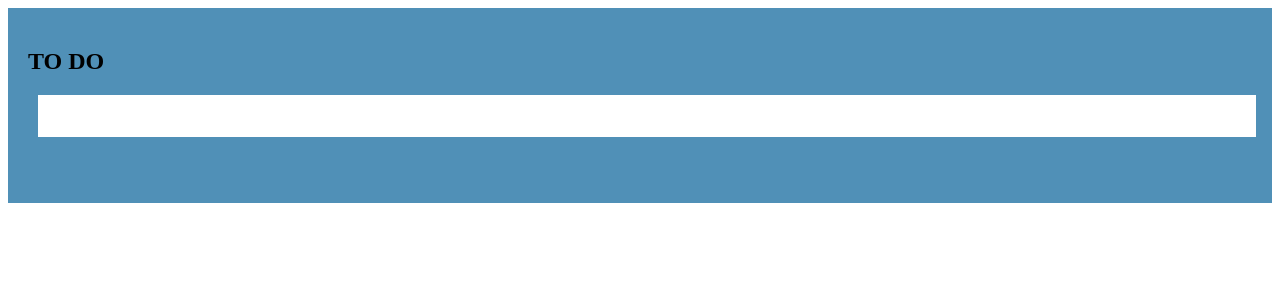
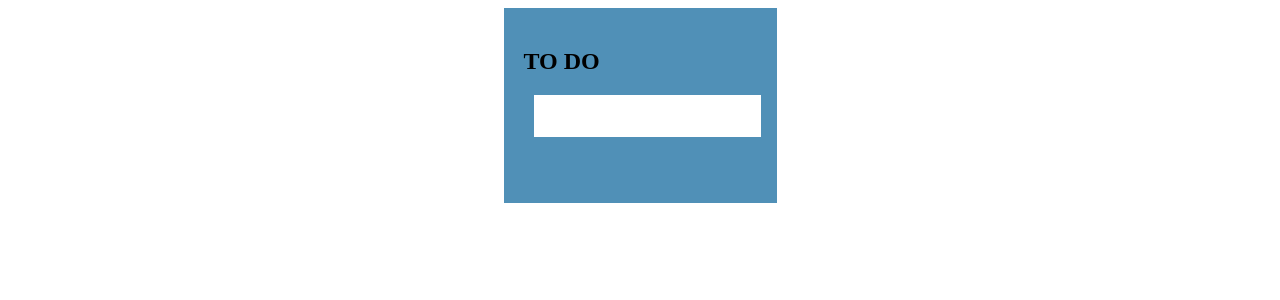
Before and after one commit to xolin/prova-todo, a Nuxt app: page / in a window 1280 px wide. Shown: the top 300 px of the page. Built offline with nearby package versions, Linux system fonts and the light colour scheme; what vue-lodash would draw is missing.

Commit message:
Add layout

```diff
--- /dev/null
+++ b/layouts/default.vue
@@ -0,0 +1,11 @@
+<template>
+  <div class="container-layout">
+    <Nuxt />
+  </div>
+</template>
+<style scoped>
+.container-layout{
+  display: flex;
+  justify-content: center;
+}
+</style>
```
